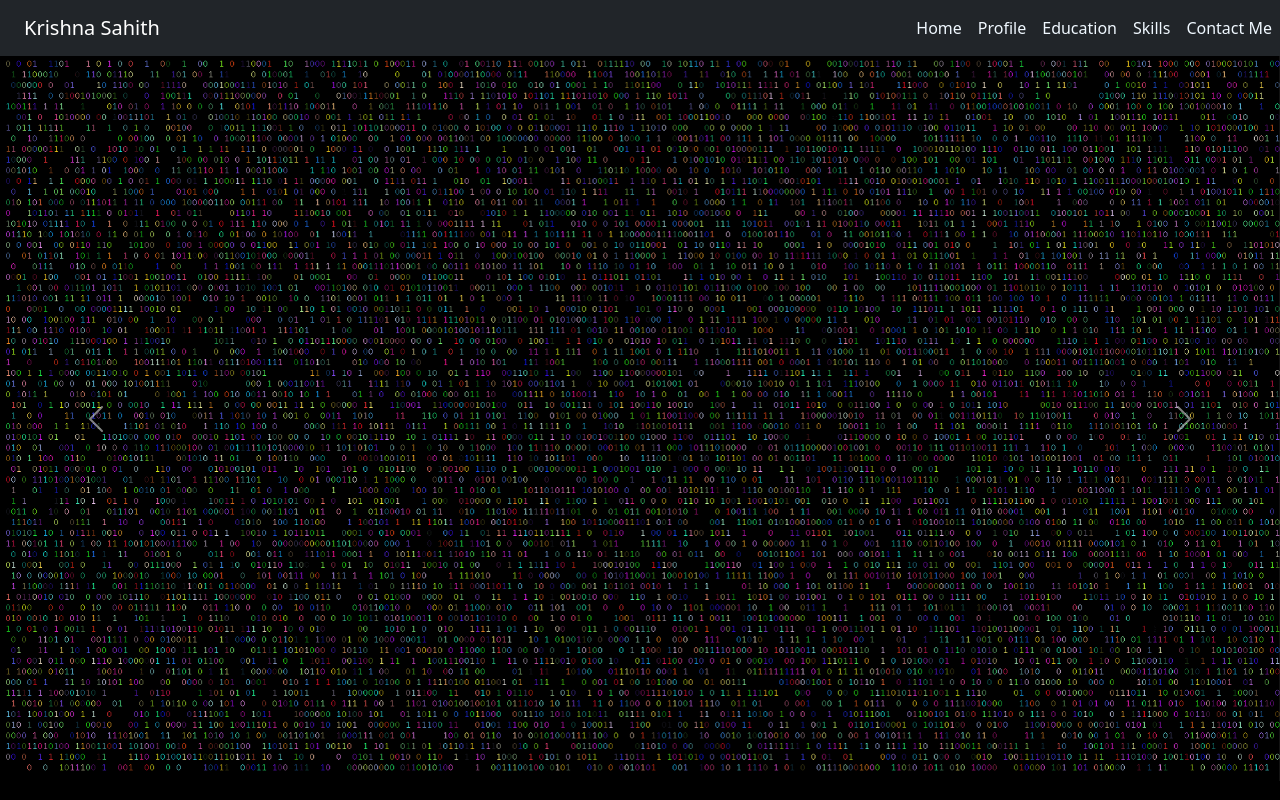
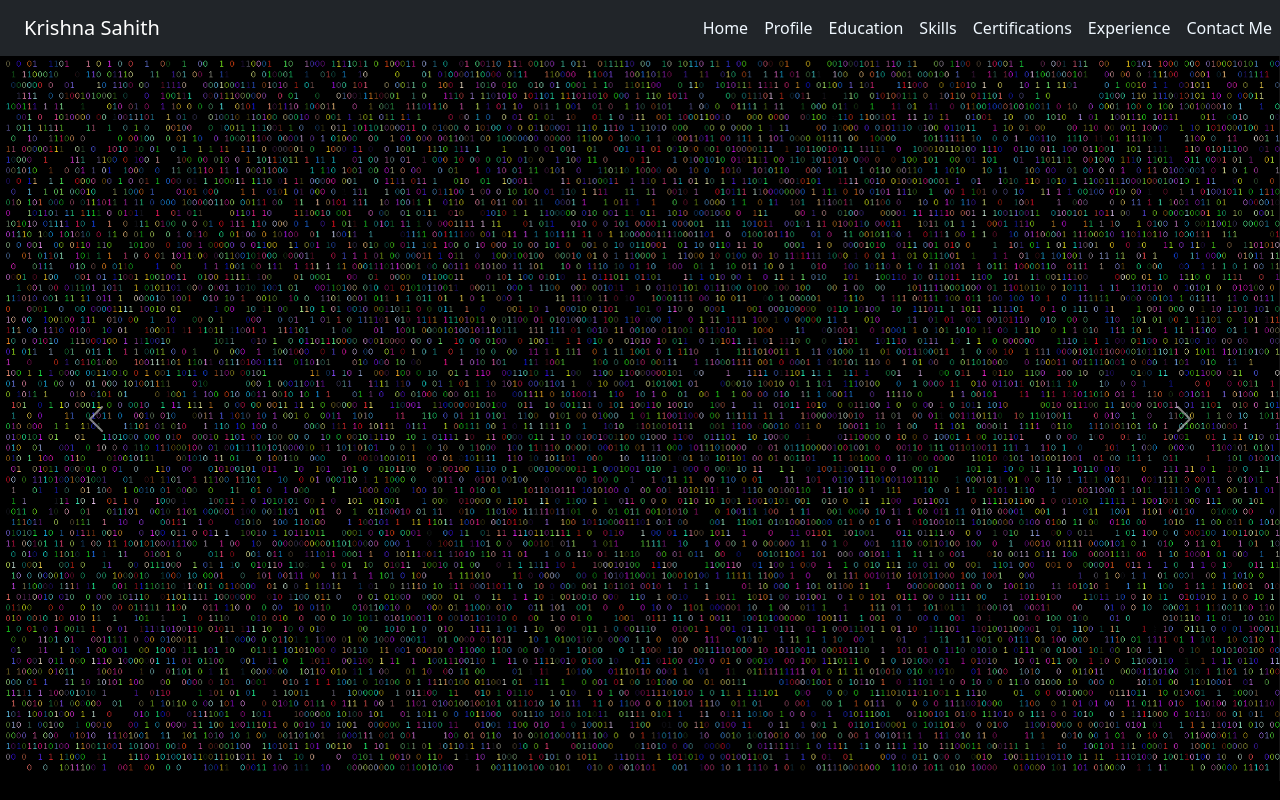
Before and after one commit to krishna-sahith/krishnasahith.github.io, a plain HTML site: page index.html in a window 1280 px wide. Shown: the top 800 px of the page. Drawn offline with nearby package versions, Linux system fonts and the light colour scheme.

Commit message:
nav edit

```diff
--- a/index.html
+++ b/index.html
@@ -30,6 +30,12 @@
           </li>
           <li class="nav-item">
             <a class="nav-link" style="color: aliceblue;"href="#skills">Skills</a>
+          </li>
+          <li class="nav-item">
+            <a class="nav-link" style="color: aliceblue;"href="#certifications">Certifications</a>
+          </li>
+          <li class="nav-item">
+            <a class="nav-link" style="color: aliceblue;"href="#experience">Experience</a>
           </li>
           <li class="nav-item">
             <a class="nav-link" style="color: aliceblue;"href="#contact">Contact Me</a>
```
